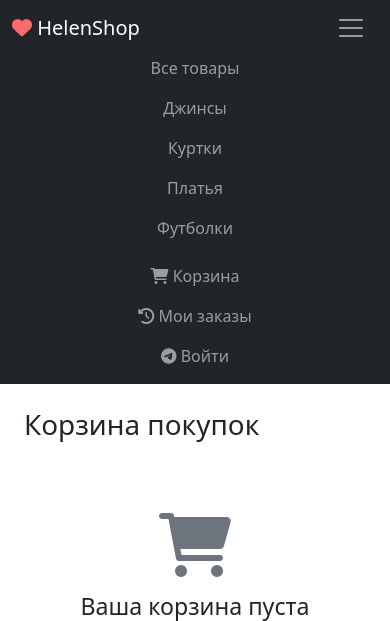
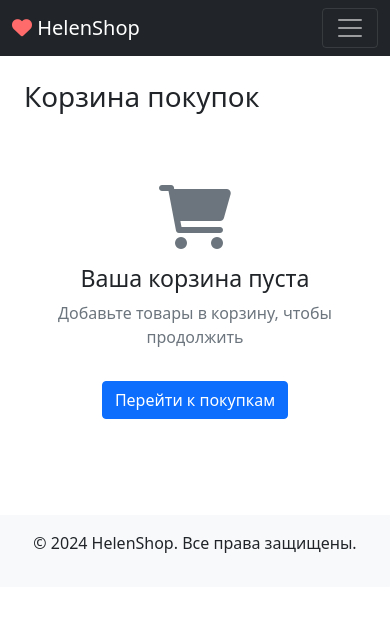
Before and after one commit to pycoder-maxim/Helen-shop, a Django app: page /cart/ in a window 390 px wide, after a click that opens the changed part. Shown: the top 621 px of the page. After the commit the page ends 553 px from the top, so only its background shows below. Run offline with Django 5.2, Linux system fonts and the light colour scheme; data comes from the database, SQL or seed files in the repository.

Commit message:
Revert to simple working version

```diff
--- a/templates/base.html
+++ b/templates/base.html
@@ -6,19 +6,6 @@
     <title>{% block title %}HelenShop{% endblock %}</title>
     <link href="https://cdn.jsdelivr.net/npm/bootstrap@5.1.3/dist/css/bootstrap.min.css" rel="stylesheet">
     <link rel="stylesheet" href="https://cdnjs.cloudflare.com/ajax/libs/font-awesome/6.0.0/css/all.min.css">
-    <style>
-        .navbar-toggler {
-            border: none;
-        }
-        .navbar-toggler:focus {
-            box-shadow: none;
-        }
-        @media (max-width: 991px) {
-            .navbar-nav {
-                text-align: center;
-            }
-        }
-    </style>
 </head>
 <body>
     <nav class="navbar navbar-expand-lg navbar-dark bg-dark">
@@ -26,11 +13,13 @@
             <a class="navbar-brand" href="{% url 'shop:product_list' %}">
                 <i class="fas fa-heart" style="color: #ff6b6b;"></i> HelenShop
             </a>
-            <button class="navbar-toggler" type="button" data-bs-toggle="collapse" data-bs-target="#navbarNav">
+            <!-- Кнопка-бургер для мобильных устройств -->
+            <button class="navbar-toggler" type="button" data-bs-toggle="collapse" data-bs-target="#navbarNav" aria-controls="navbarNav" aria-expanded="false" aria-label="Toggle navigation">
                 <span class="navbar-toggler-icon"></span>
             </button>
+
             <div class="collapse navbar-collapse" id="navbarNav">
-                <ul class="navbar-nav me-auto mb-2 mb-lg-0">
+                <ul class="navbar-nav me-auto">
                     <li class="nav-item">
                         <a class="nav-link" href="{% url 'shop:product_list' %}">Все товары</a>
                     </li>
@@ -40,7 +29,7 @@
                     </li>
                     {% endfor %}
                 </ul>
-                <ul class="navbar-nav ms-auto">
+                <ul class="navbar-nav">
                     <li class="nav-item">
                         <a class="nav-link" href="{% url 'cart:cart_detail' %}">
                             <i class="fas fa-shopping-cart"></i> Корзина
@@ -49,27 +38,19 @@
                             {% endif %}
                         </a>
                     </li>
-                    <li class="nav-item">
-                        <a class="nav-link" href="{% url 'orders:order_list' %}">
-                            <i class="fas fa-history"></i> Мои заказы
-                        </a>
-                    </li>
                     {% if user.is_authenticated %}
-                        <li class="nav-item dropdown">
-                            <a class="nav-link dropdown-toggle" href="#" id="userDropdown" role="button" data-bs-toggle="dropdown">
-                                <i class="fas fa-user"></i> {{ user.username }}
+                        <li class="nav-item">
+                            <span class="nav-link"><i class="fas fa-user"></i> {{ user.username }}</span>
+                        </li>
+                        <li class="nav-item">
+                            <a class="nav-link" href="{% url 'logout' %}">
+                                <i class="fas fa-sign-out-alt"></i> Выйти
                             </a>
-                            <ul class="dropdown-menu dropdown-menu-end">
-                                <li><a class="dropdown-item" href="{% url 'orders:order_list' %}">Мои заказы</a></li>
-                                <li><a class="dropdown-item" href="{% url 'cart:cart_detail' %}">Корзина</a></li>
-                                <li><hr class="dropdown-divider"></li>
-                                <li><a class="dropdown-item" href="{% url 'logout' %}">Выйти</a></li>
-                            </ul>
                         </li>
                     {% else %}
                         <li class="nav-item">
                             <a class="nav-link" href="/auth/telegram-auth/?bot_id=84014347464">
-                                <i class="fab fa-telegram"></i> Войти
+                                <i class="fab fa-telegram"></i> Войти через Telegram
                             </a>
                         </li>
                     {% endif %}
@@ -85,7 +66,5 @@
     <footer class="text-center mt-5 py-3 bg-light">
         <p>&copy; 2024 HelenShop. Все права защищены.</p>
     </footer>
-
-    <script src="https://cdn.jsdelivr.net/npm/bootstrap@5.1.3/dist/js/bootstrap.bundle.min.js"></script>
 </body>
 </html>
```
